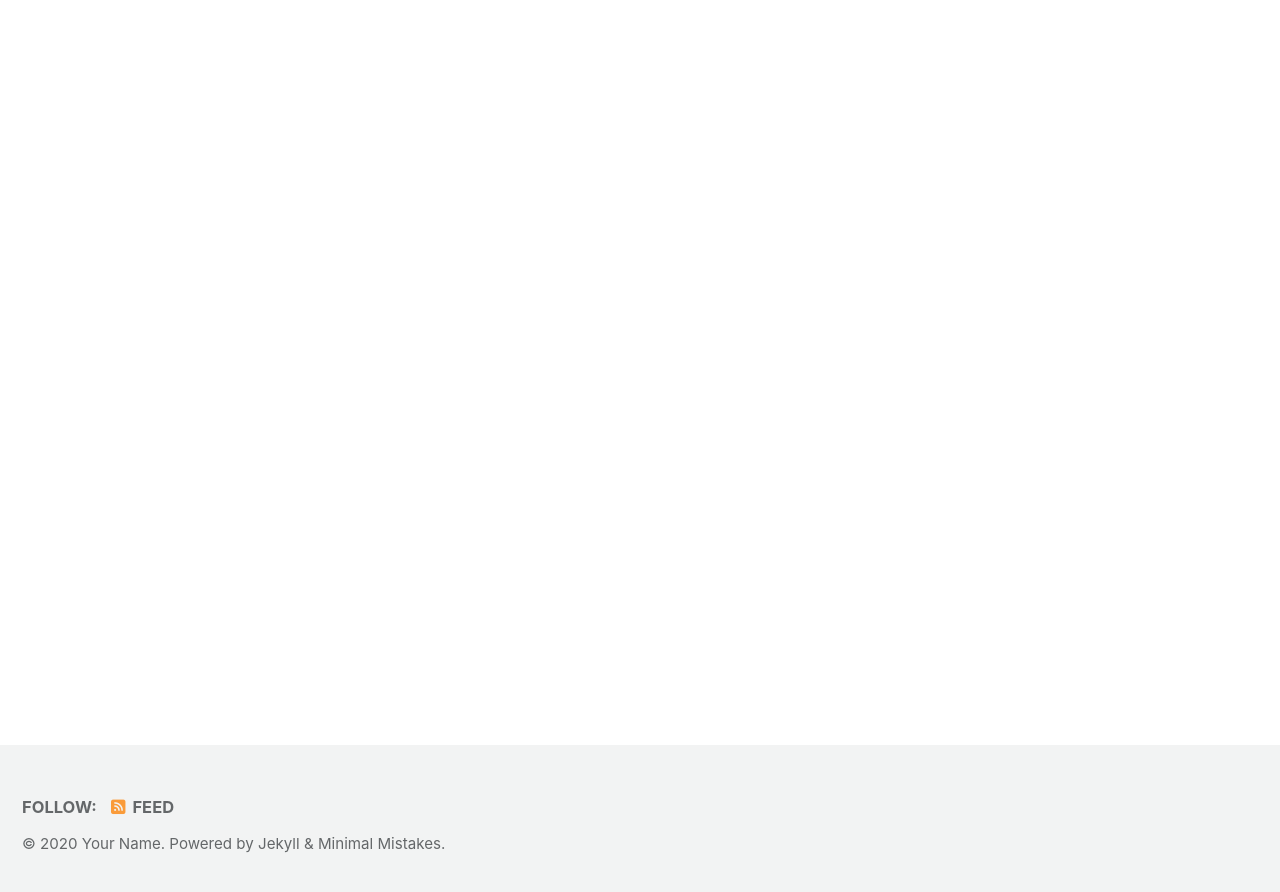
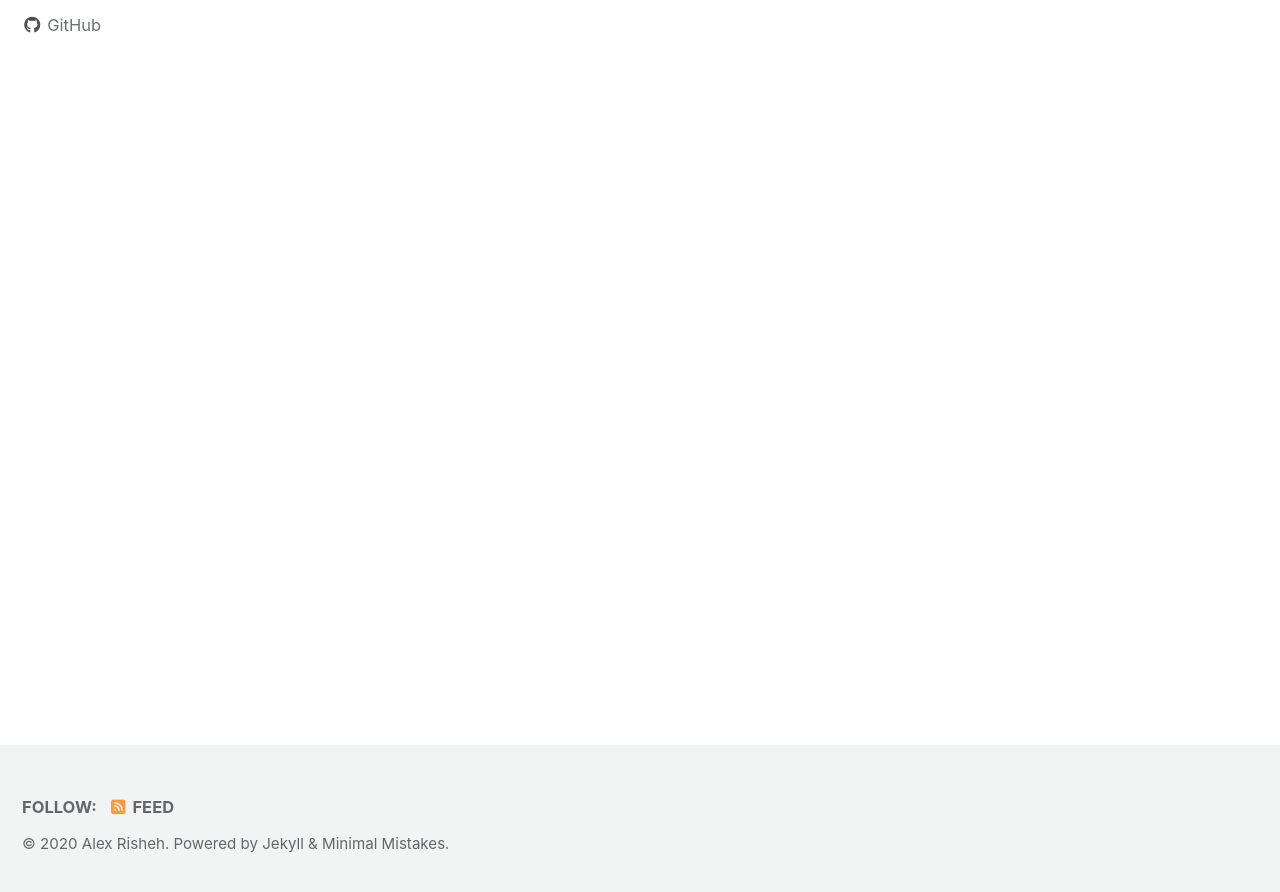
Before and after one commit to arisheh/arisheh.github.io, a Jekyll site: the page built from index.html, in a window 1280 px wide and 900 px high, scrolled down 222 px. Shown: the top 892 px of the window. Built offline with Jekyll 4.4.1, drawn with Linux system fonts in a browser that asks for light colours; cached includes are drawn as plain includes; nearby versions of some CDN libraries; the list of posts is cut into pages by our own code; some of the changed text lies outside the part shown.

Commit message:
config.yml update

```diff
--- a/_config.yml
+++ b/_config.yml
@@ -16,12 +16,12 @@ minimal_mistakes_skin    : "default" # "air", "aqua", "contrast", "dark", "dirt"
 
 # Site Settings
 locale                   : "en-US"
-title                    : "Site Title"
+title                    : "Alex Risheh"
 title_separator          : "-"
 subtitle                 : # site tagline that appears below site title in masthead
-name                     : "Your Name"
-description              : "An amazing website."
-url                      : # the base hostname & protocol for your site e.g. "https://mmistakes.github.io"
+name                     : "Alex Risheh"
+description              : "Data Science Portfolio."
+url                      : # the base hostname & protocol for your site e.g. "https://arisheh.github.io"
 baseurl                  : # the subpath of your site, e.g. "/blog"
 repository               : # GitHub username/repo-name e.g. "mmistakes/minimal-mistakes"
 teaser                   : # path of fallback teaser image, e.g. "/assets/images/500x300.png"
@@ -93,30 +93,30 @@ analytics:
 
 # Site Author
 author:
-  name             : "Your Name"
+  name             : "Alex Risheh"
   avatar           : # path of avatar image, e.g. "/assets/images/bio-photo.jpg"
-  bio              : "I am an **amazing** person."
-  location         : "Somewhere"
+  bio              : "Data Science Portfolio."
+  location         : "Los Angeles, California"
   email            :
   links:
-    - label: "Email"
+    - label: "alexrisheh@gmail.com"
       icon: "fas fa-fw fa-envelope-square"
-      # url: mailto:your.name@email.com
-    - label: "Website"
-      icon: "fas fa-fw fa-link"
-      # url: "https://your-website.com"
-    - label: "Twitter"
-      icon: "fab fa-fw fa-twitter-square"
-      # url: "https://twitter.com/"
-    - label: "Facebook"
-      icon: "fab fa-fw fa-facebook-square"
-      # url: "https://facebook.com/"
+      # url: mailto:alexrisheh@gmail.com
+    # - label: "LinkedIn"
+    #   icon: "fas fa-fw fa-link"
+    #   # url: "https://www.linkedin.com/in/alex-risheh-2672aa14b/"
+    # - label: "Twitter"
+    #   icon: "fab fa-fw fa-twitter-square"
+    #   # url: "https://twitter.com/"
+    # - label: "Facebook"
+    #   icon: "fab fa-fw fa-facebook-square"
+    #   # url: "https://facebook.com/"
     - label: "GitHub"
       icon: "fab fa-fw fa-github"
-      # url: "https://github.com/"
-    - label: "Instagram"
-      icon: "fab fa-fw fa-instagram"
-      # url: "https://instagram.com/"
+      url: "https://arisheh.github.io/"
+    # - label: "Instagram"
+    #   icon: "fab fa-fw fa-instagram"
+    #   # url: "https://instagram.com/"
 
 # Site Footer
 footer:
```
